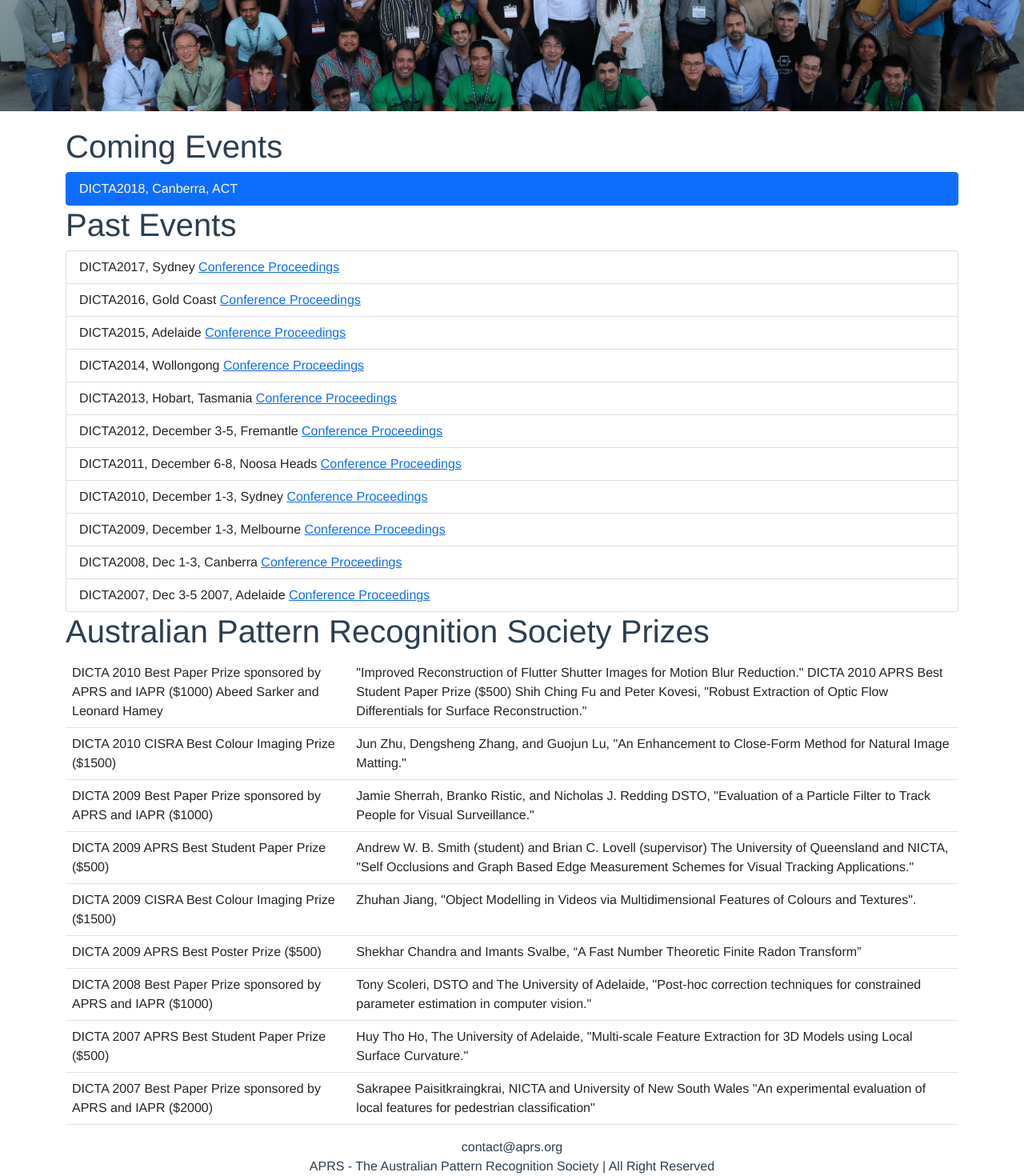
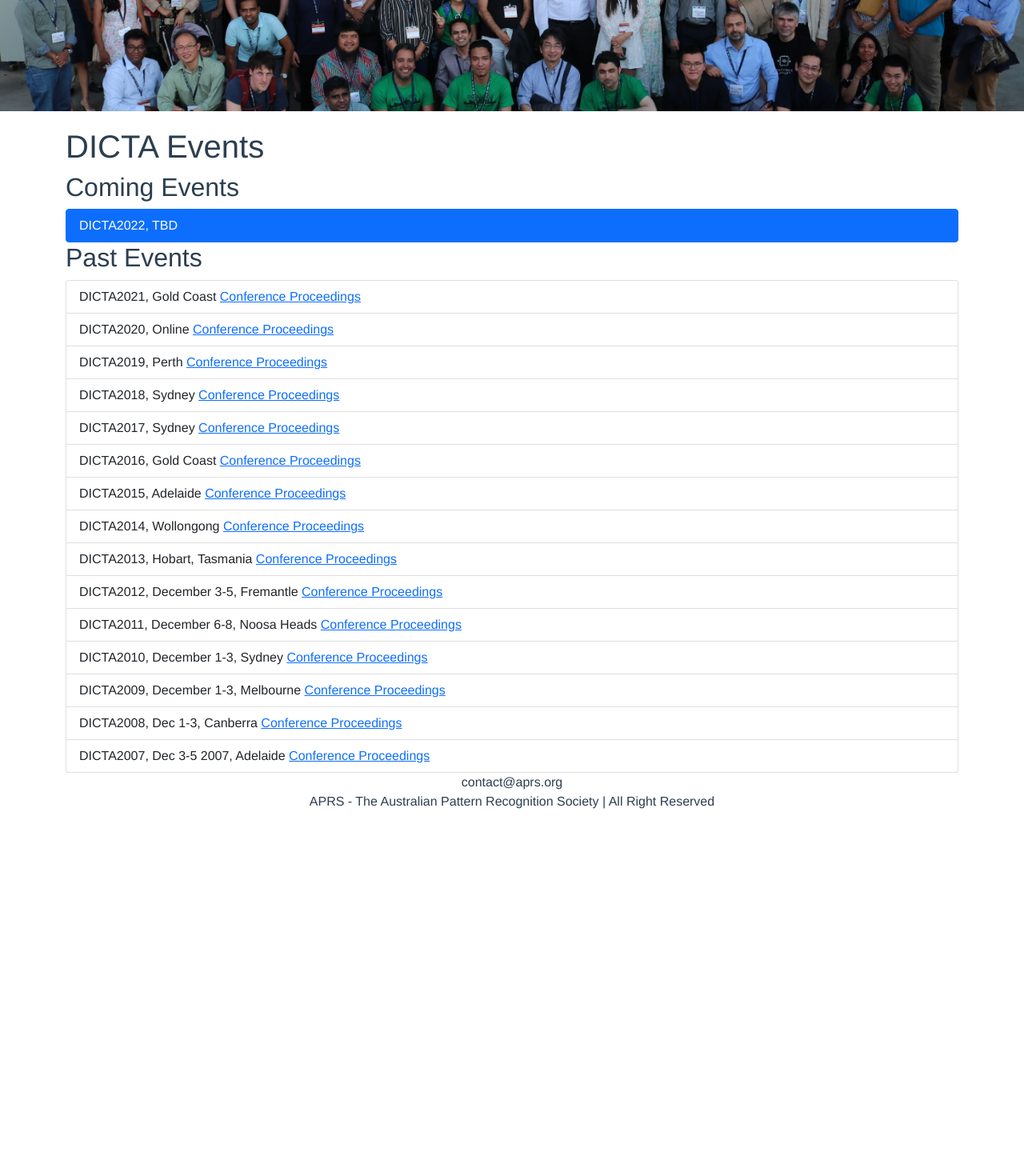
Before and after one commit to usyd-mm-lab/aprs_site, a Vue app: page /#/events in a window 1280 px wide. Shown: the part 288-1758 px from the top of the page at 80% size. After the commit the page ends 1302 px from the top, so only its background shows below. Built offline with nearby package versions, Linux system fonts and the light colour scheme.

Commit message:
update award page

```diff
--- /dev/null
+++ b/src/components/Award.vue
@@ -0,0 +1,106 @@
+<template>
+  <div>
+    <div>
+      <h1>
+        APRS ECR Award
+      </h1>
+      <table class="table">
+      </table>
+    </div>
+    <div>
+      <h1>DICTA Awards</h1>
+      <div class="container">
+        <table class="table">
+          <thead>
+          <th>
+            Awards
+          </th>
+          <th>
+            Authors
+          </th>
+          </thead>
+          <tbody>
+          <tr scope="row">
+            <td>DICTA 2010 Best Paper Prize sponsored by APRS and IAPR Abeed Sarker and Leonard Hamey
+            </td>
+            <td>"Improved Reconstruction of Flutter Shutter Images for Motion Blur Reduction."
+              DICTA 2010 APRS Best Student Paper Prize Shih Ching Fu and Peter Kovesi, "Robust Extraction of Optic Flow
+              Differentials for
+              Surface Reconstruction."
+            </td>
+          </tr>
+          <tr>
+            <td>DICTA 2010 CISRA Best Colour Imaging Prize
+            </td>
+            <td>
+              Jun Zhu, Dengsheng Zhang, and Guojun Lu, "An Enhancement to Close-Form Method for Natural Image
+              Matting."
+            </td>
+          </tr>
+          <tr>
+            <td>DICTA 2009 Best Paper Prize sponsored by APRS and IAPR</td>
+            <td>Jamie Sherrah, Branko Ristic, and
+              Nicholas J. Redding DSTO, "Evaluation of a Particle Filter to Track People for Visual
+              Surveillance."
+            </td>
+          </tr>
+          <tr>
+            <td>DICTA 2009 APRS Best Student Paper Prize
+            </td>
+            <td>Andrew W. B. Smith (student) and Brian C. Lovell (supervisor) The University of Queensland and
+              NICTA, "Self Occlusions and Graph Based Edge Measurement Schemes for Visual Tracking
+              Applications."
+            </td>
+          </tr>
+          <tr>
+            <td>DICTA 2009 CISRA Best Colour Imaging Prize</td>
+            <td>Zhuhan Jiang, "Object Modelling in Videos via Multidimensional Features of Colours and
+              Textures".
+            </td>
+          </tr>
+          <tr>
+            <td>DICTA 2009 APRS Best Poster Prize
+            </td>
+            <td>Shekhar Chandra and Imants Svalbe, “A Fast Number Theoretic Finite Radon Transform”
+            </td>
+          </tr>
+          <tr>
+            <td>DICTA 2008 Best Paper Prize sponsored by APRS and IAPR</td>
+            <td>Tony Scoleri, DSTO and The University of Adelaide, "Post-hoc correction techniques for
+              constrained parameter estimation in computer vision."
+            </td>
+          </tr>
+          <tr>
+            <td>DICTA 2007 APRS Best Student Paper Prize
+            </td>
+            <td>
+              Huy Tho Ho, The University of Adelaide, "Multi-scale Feature Extraction for 3D Models using
+              Local Surface Curvature."
+            </td>
+          </tr>
+          <tr>
+            <td>DICTA 2007 Best Paper Prize sponsored by APRS and IAPR</td>
+            <td>
+              Sakrapee Paisitkraingkrai, NICTA and University of New South Wales
+              "An experimental evaluation of local features for pedestrian classification"
+            </td>
+          </tr>
+          </tbody>
+        </table>
+      </div><p></p>
+    </div>
+  </div>
+</template>
+
+<script>
+export default {
+  name: "Award.vue"
+}
+</script>
+
+<style scoped>
+.table {
+  margin-top: 50px;
+  text-align: left;
+}
+</style>
--- a/src/components/Events.vue
+++ b/src/components/Events.vue
@@ -4,12 +4,17 @@
       <!--    <img src="../assets/confphoto.jpg"/>-->
     </div>
     <div class="container">
-      <h1>Coming Events</h1>
+      <h1>DICTA Events</h1>
+      <h2>Coming Events</h2>
       <ul class="list-group">
-        <li class="list-group-item active">DICTA2018, Canberra, ACT</li>
+        <li class="list-group-item active">DICTA2022, TBD</li>
       </ul>
-      <h1>Past Events</h1>
+      <h2>Past Events</h2>
       <ul class="list-group">
+        <li class="list-group-item">DICTA2021, Gold Coast <a href="#">Conference Proceedings</a></li>
+        <li class="list-group-item">DICTA2020, Online <a href="#">Conference Proceedings</a></li>
+        <li class="list-group-item">DICTA2019, Perth <a href="#">Conference Proceedings</a></li>
+        <li class="list-group-item">DICTA2018, Sydney <a href="#">Conference Proceedings</a></li>
         <li class="list-group-item">DICTA2017, Sydney <a href="#">Conference Proceedings</a></li>
         <li class="list-group-item">DICTA2016, Gold Coast <a href="#">Conference Proceedings</a></li>
         <li class="list-group-item">DICTA2015, Adelaide <a href="#">Conference Proceedings</a></li>
@@ -30,82 +35,7 @@
         </li>
       </ul>
     </div>
-    <div class="container">
-      <h1>Australian Pattern Recognition Society Prizes</h1>
-      <table class="table">
-        <thead></thead>
-        <tbody>
-        <tr scope="row">
-          <td>DICTA 2010 Best Paper Prize sponsored by APRS and IAPR ($1000) Abeed Sarker and Leonard Hamey
-          </td>
-          <td>"Improved Reconstruction of Flutter Shutter Images for Motion Blur Reduction."
-            DICTA 2010 APRS Best Student Paper Prize
-            ($500) Shih Ching Fu and Peter Kovesi, "Robust Extraction of Optic Flow Differentials for
-            Surface Reconstruction."
-          </td>
-        </tr>
-        <tr>
-          <td>DICTA 2010 CISRA Best Colour Imaging Prize ($1500)
-          </td>
-          <td>
-            Jun Zhu, Dengsheng Zhang, and Guojun Lu, "An Enhancement to Close-Form Method for Natural Image
-            Matting."
-          </td>
-        </tr>
-        <tr>
-          <td>DICTA 2009 Best Paper Prize sponsored by APRS and IAPR ($1000)</td>
-          <td>Jamie Sherrah, Branko Ristic, and
-            Nicholas J. Redding DSTO, "Evaluation of a Particle Filter to Track People for Visual
-            Surveillance."
-          </td>
-        </tr>
-        <tr>
-          <td>DICTA 2009 APRS Best Student Paper Prize
-            ($500)
-          </td>
-          <td>Andrew W. B. Smith (student) and Brian C. Lovell (supervisor) The University of Queensland and
-            NICTA, "Self Occlusions and Graph Based Edge Measurement Schemes for Visual Tracking
-            Applications."
-          </td>
-        </tr>
-        <tr>
-          <td>DICTA 2009 CISRA Best Colour Imaging Prize ($1500)</td>
-          <td>Zhuhan Jiang, "Object Modelling in Videos via Multidimensional Features of Colours and
-            Textures".
-          </td>
-        </tr>
-        <tr>
-          <td>DICTA 2009 APRS Best Poster Prize
-            ($500)
-          </td>
-          <td>Shekhar Chandra and Imants Svalbe, “A Fast Number Theoretic Finite Radon Transform”
-          </td>
-        </tr>
-        <tr>
-          <td>DICTA 2008 Best Paper Prize sponsored by APRS and IAPR ($1000)</td>
-          <td>Tony Scoleri, DSTO and The University of Adelaide, "Post-hoc correction techniques for
-            constrained parameter estimation in computer vision."
-          </td>
-        </tr>
-        <tr>
-          <td>DICTA 2007 APRS Best Student Paper Prize
-            ($500)
-          </td>
-          <td>
-            Huy Tho Ho, The University of Adelaide, "Multi-scale Feature Extraction for 3D Models using
-            Local Surface Curvature."
-          </td>
-        </tr>
-        <tr>
-          <td>DICTA 2007 Best Paper Prize sponsored by APRS and IAPR ($2000)</td>
-          <td>
-            Sakrapee Paisitkraingkrai, NICTA and University of New South Wales
-            "An experimental evaluation of local features for pedestrian classification"
-          </td>
-        </tr>
-        </tbody>
-      </table>
-    </div>
+
   </div>
 
 </template>
--- a/src/components/Navs.vue
+++ b/src/components/Navs.vue
@@ -19,6 +19,9 @@
           </router-link>
           <router-link to="events">
             <div id="navevents" class="nav-link" :class="{active1:navstatus.events}"  @click="onNavClick">Events</div>
+          </router-link>
+          <router-link to ="award">
+            <div id="navaward" class="nav-link" :class="{active1:navstatus.award}" @click="onNavClick">Award</div>
           </router-link>
           <router-link to ="membership">
             <div id="navmembership" class="nav-link" :class="{active1:navstatus.membership}" @click="onNavClick">Membership</div>
@@ -43,6 +46,7 @@ export default {
         news: false,
         events: false,
         membership:false,
+        award:false
       },
       selectedItem: ""
     }
@@ -60,6 +64,7 @@ export default {
       this.navstatus.main = false;
       this.navstatus.events = false;
       this.navstatus.membership = false;
+      this.navstatus.award = false;
       const click_id = evnts.target.id.substring(3);
       console.log(click_id)
       this.navstatus[click_id] = true
--- a/src/router/index.js
+++ b/src/router/index.js
@@ -5,6 +5,7 @@ import Main from '../components/Main';
 import About from "../components/About";
 import Events from "../components/Events";
 import Membership from "../components/Membership";
+import Award from "../components/Award";
 
 const routes = [
     {path: '/', component: Main},
@@ -12,7 +13,8 @@ const routes = [
     {path: '/hello', component: HelloWorld},
     {path: '/about', component: About},
     {path: '/events', component: Events},
-    {path: '/membership', component: Membership}
+    {path: '/membership', component: Membership},
+    {path: '/award', component: Award}
 
 ]
 const index = new VueRouter({
```
